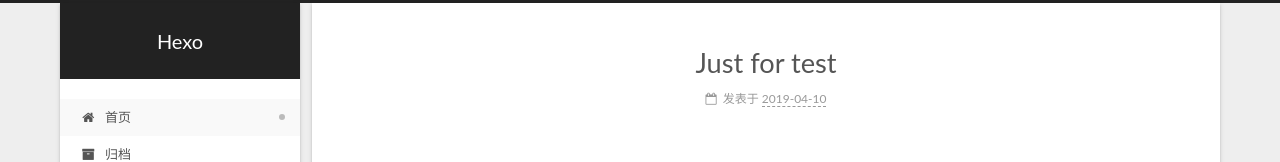
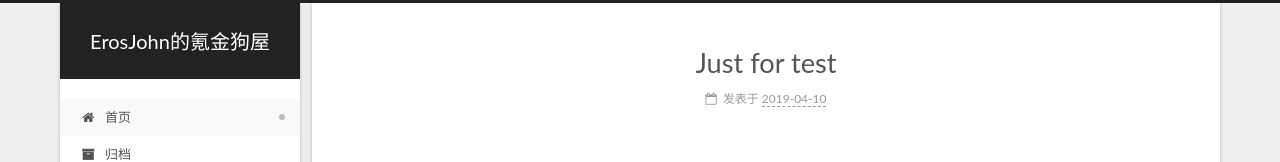
Before and after one commit to erosjohn/erosjohn.github.io, a plain HTML site: page index.html in a window 1280 px wide. Shown: the top 162 px of the page. Drawn offline with Linux system fonts and the light colour scheme.

Commit message:
Site updated: 2019-04-10 20:21:37

```diff
--- a/index.html
+++ b/index.html
@@ -97,12 +97,12 @@
 
 
   <meta property="og:type" content="website">
-<meta property="og:title" content="Hexo">
+<meta property="og:title" content="ErosJohn的氪金狗屋">
 <meta property="og:url" content="http://yoursite.com/index.html">
-<meta property="og:site_name" content="Hexo">
+<meta property="og:site_name" content="ErosJohn的氪金狗屋">
 <meta property="og:locale" content="zh-CN">
 <meta name="twitter:card" content="summary">
-<meta name="twitter:title" content="Hexo">
+<meta name="twitter:title" content="ErosJohn的氪金狗屋">
 
 
 
@@ -120,7 +120,7 @@
   };
 </script>
 
-  <title>Hexo</title>
+  <title>ErosJohn的氪金狗屋</title>
 
 
 
@@ -180,7 +180,7 @@
     <div class="custom-logo-site-title">
       <a href="/" class="brand" rel="start">
         <span class="logo-line-before"><i></i></span>
-        <span class="site-title">Hexo</span>
+        <span class="site-title">ErosJohn的氪金狗屋</span>
         <span class="logo-line-after"><i></i></span>
       </a>
     </div>
@@ -295,7 +295,7 @@
     </span>
 
     <span hidden itemprop="publisher" itemscope itemtype="http://schema.org/Organization">
-      <meta itemprop="name" content="Hexo">
+      <meta itemprop="name" content="ErosJohn的氪金狗屋">
     </span>
 
 
@@ -438,7 +438,7 @@
     </span>
 
     <span hidden itemprop="publisher" itemscope itemtype="http://schema.org/Organization">
-      <meta itemprop="name" content="Hexo">
+      <meta itemprop="name" content="ErosJohn的氪金狗屋">
     </span>
 
 
```
Also changed, not shown: 2019/04/10/Just-for-test/index.html (+4 -4 lines), 2019/04/10/hello-world/index.html (+4 -4 lines), archives/2019/04/index.html (+5 -5 lines), archives/2019/index.html (+5 -5 lines), archives/index.html (+5 -5 lines).
